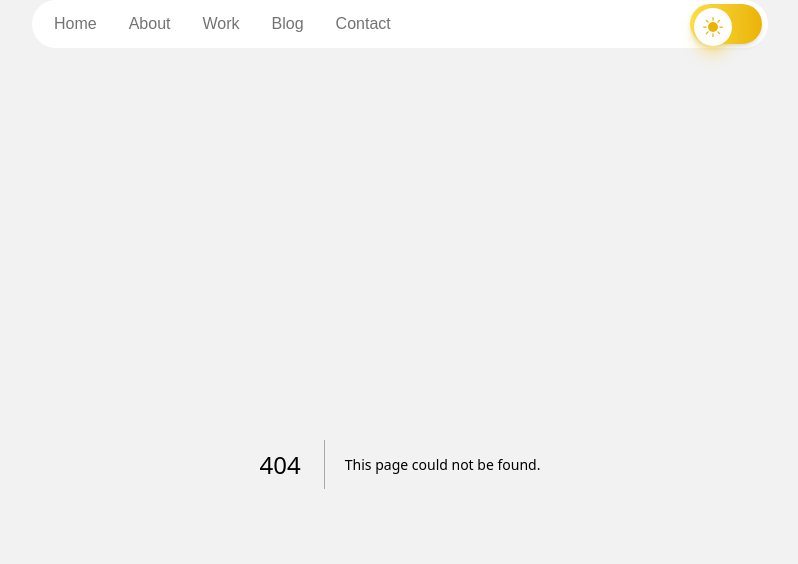
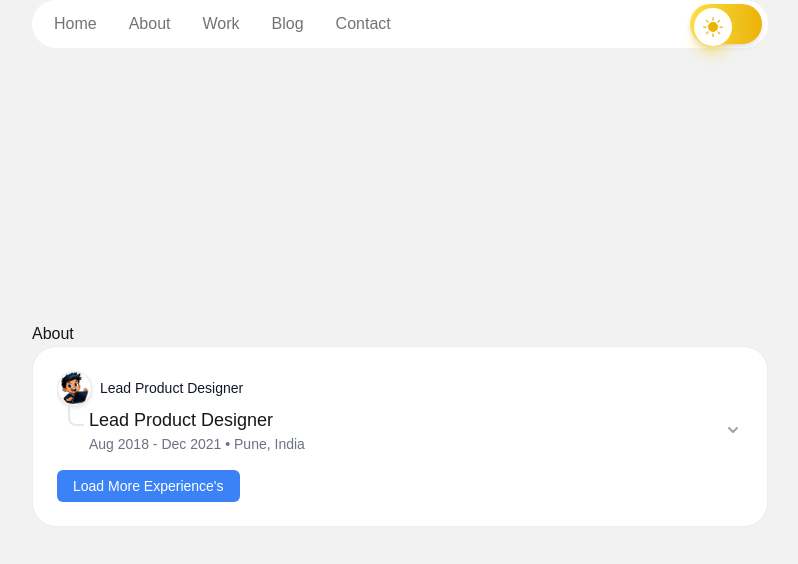
Before and after one commit to knightmate/myhome, a Next.js app: page /about in a window 1280 px wide. Before the commit this address had no page. Shown: the top 564 px of the page, without its empty margins (240-1038 px from the left). Built offline with nearby package versions, Linux system fonts and the light colour scheme.

Commit message:
about page added

```diff
--- /dev/null
+++ b/src/app/about/page.tsx
@@ -0,0 +1,13 @@
+import Experiences from "@/components/ExperienceCard/Experiences";
+
+
+export default function About() {
+  return (
+    <div className="flex  flex-col">
+      About
+      <div className="col-span-1 md:col-span-2">
+          <Experiences />
+        </div>
+    </div>
+  );
+}
```
Also changed, not shown: src/app/page.tsx (+0 -8 lines).
